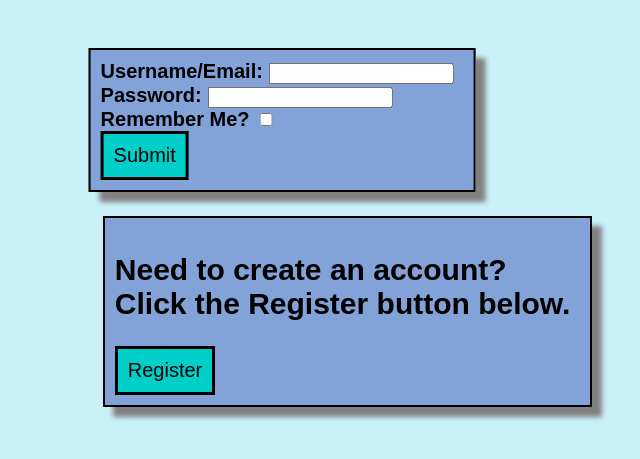
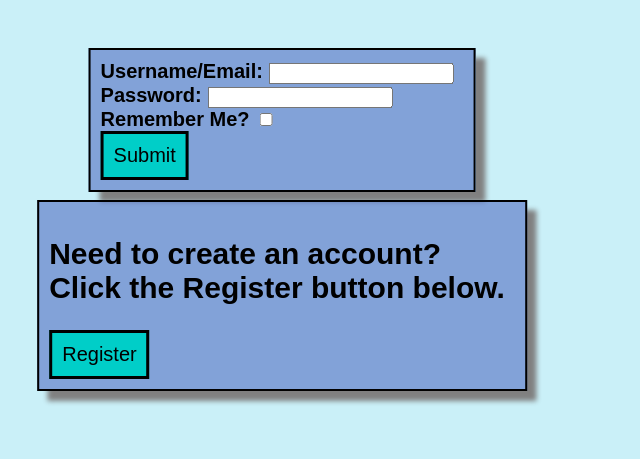
Before and after one commit to annawils441/summer-project, a Flask app: page /login in a window 1280 px wide. Shown: the part 280-739 px from the top of the page, without its empty margins (358-998 px from the left). Run offline with Flask 3, Linux system fonts and the light colour scheme.

Commit message:
Centred the registration div beneath the login div on the login page.

```diff
--- a/static/css/details.css
+++ b/static/css/details.css
@@ -102,9 +102,10 @@ button:hover {
 .flex_container2 {
     padding: 10px;
     position:absolute;
-    top: 62%;
-    left: 36%;
+    left: 50%;
+    top: 60%;
     border: 2px solid black;
     background-color: #5c79c7a5;
     box-shadow: 10px 10px 5px grey;
+    transform: translate(-50%, 0);
 }
```
